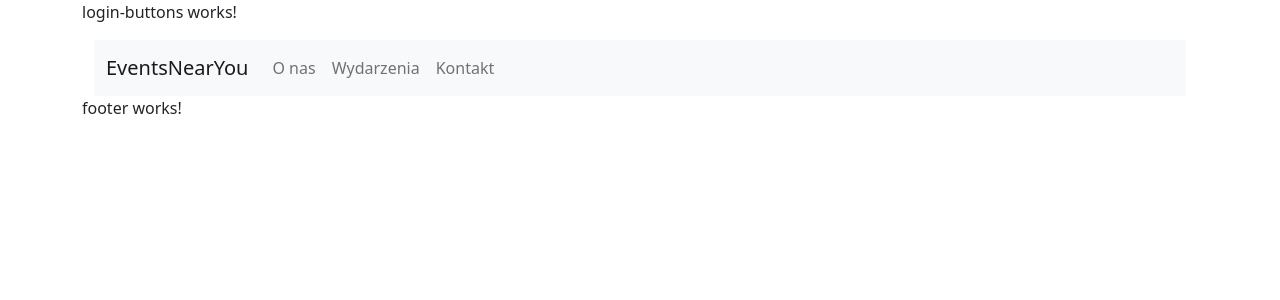
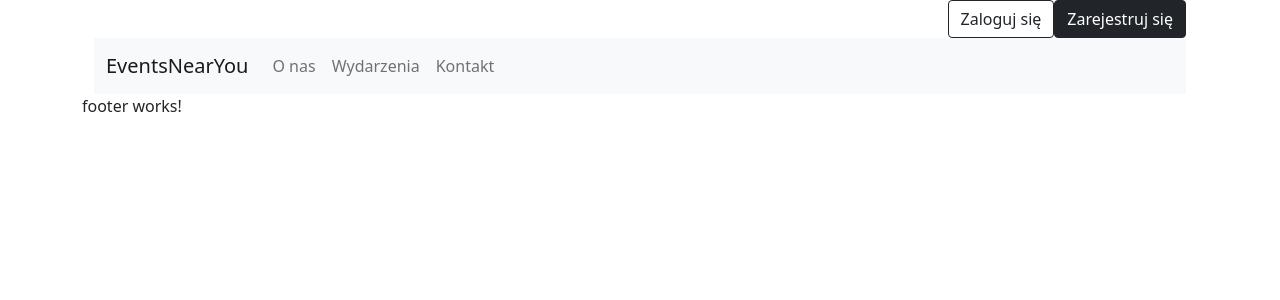
Before and after one commit to tobnog/EventsNearYou, an Angular app: page / in a window 1280 px wide. Shown: the top 300 px of the page. Built offline with nearby package versions, Linux system fonts and the light colour scheme.

Commit message:
Create login and register buttons

```diff
--- a/src/app/login-buttons/login-buttons.component.html
+++ b/src/app/login-buttons/login-buttons.component.html
@@ -1 +1,12 @@
-<p>login-buttons works!</p>
+<div class="container-lg">
+  <div class="flex-lg-row">
+    <div class="d-flex justify-content-end">
+      <a href="#log_in">
+        <button type="button" class="btn btn-outline-dark">Zaloguj się</button>
+      </a>
+      <a href="#sign_up">
+        <button type="button" class="btn btn-dark">Zarejestruj się</button>
+      </a>
+    </div>
+  </div>
+</div>
```
